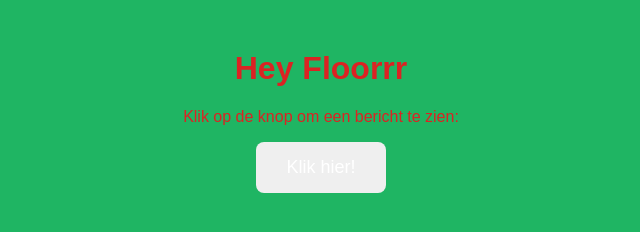
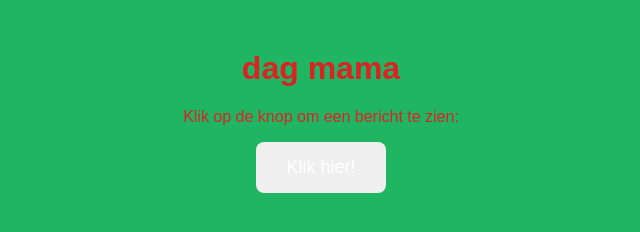
Before and after one commit to florispkwerk-arch/VoorFloor, a plain HTML site: page MijnEersteWebsite/index.html in a window 1280 px wide. Shown: the full height of the page, 319-959 px from the left. Drawn offline with Linux system fonts and the light colour scheme.

Commit message:
Update index.html

```diff
--- a/MijnEersteWebsite/index.html
+++ b/MijnEersteWebsite/index.html
@@ -5,7 +5,7 @@
   <link rel="stylesheet" href="style.css">
 </head>
 <body>
-  <h1>Hey Floorrr</h1>
+  <h1>dag mama</h1>
   <p>Klik op de knop om een bericht te zien:</p>
   <button onclick="klik()">Klik hier!</button>
 
```
